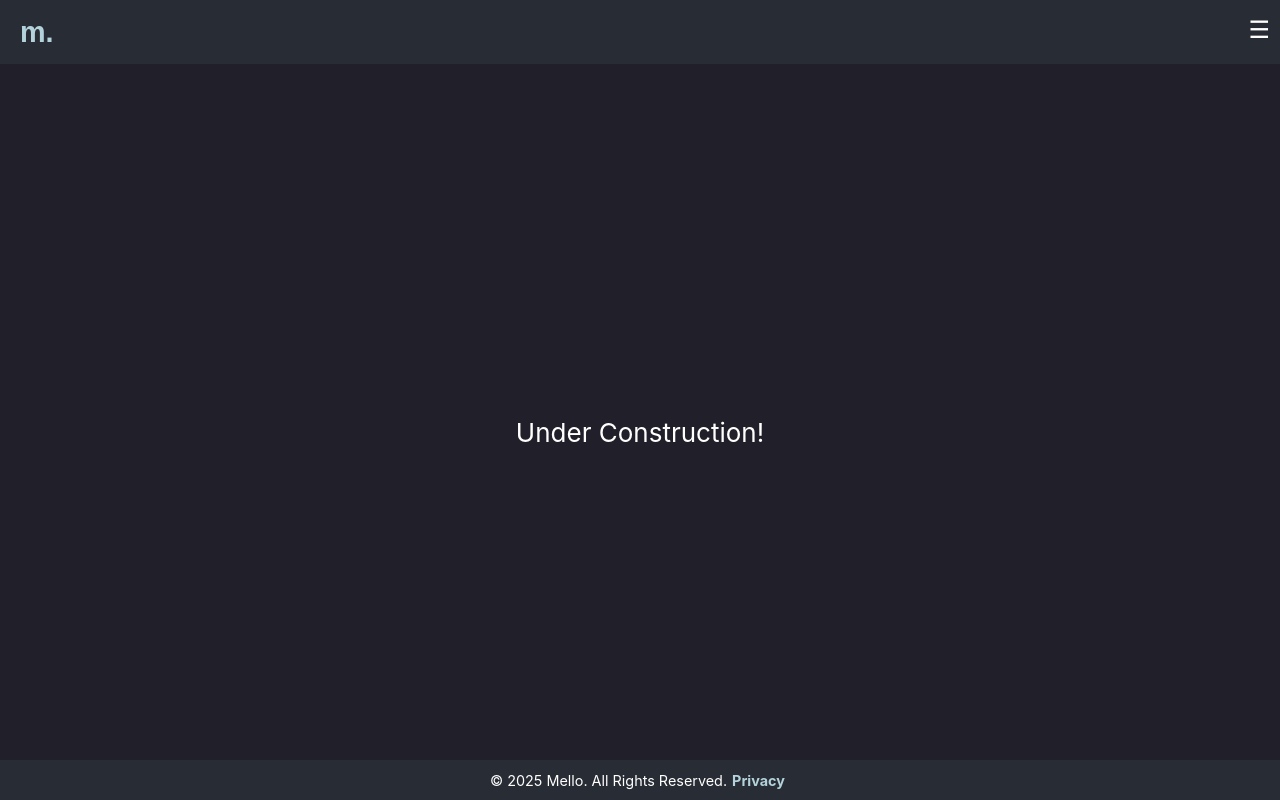
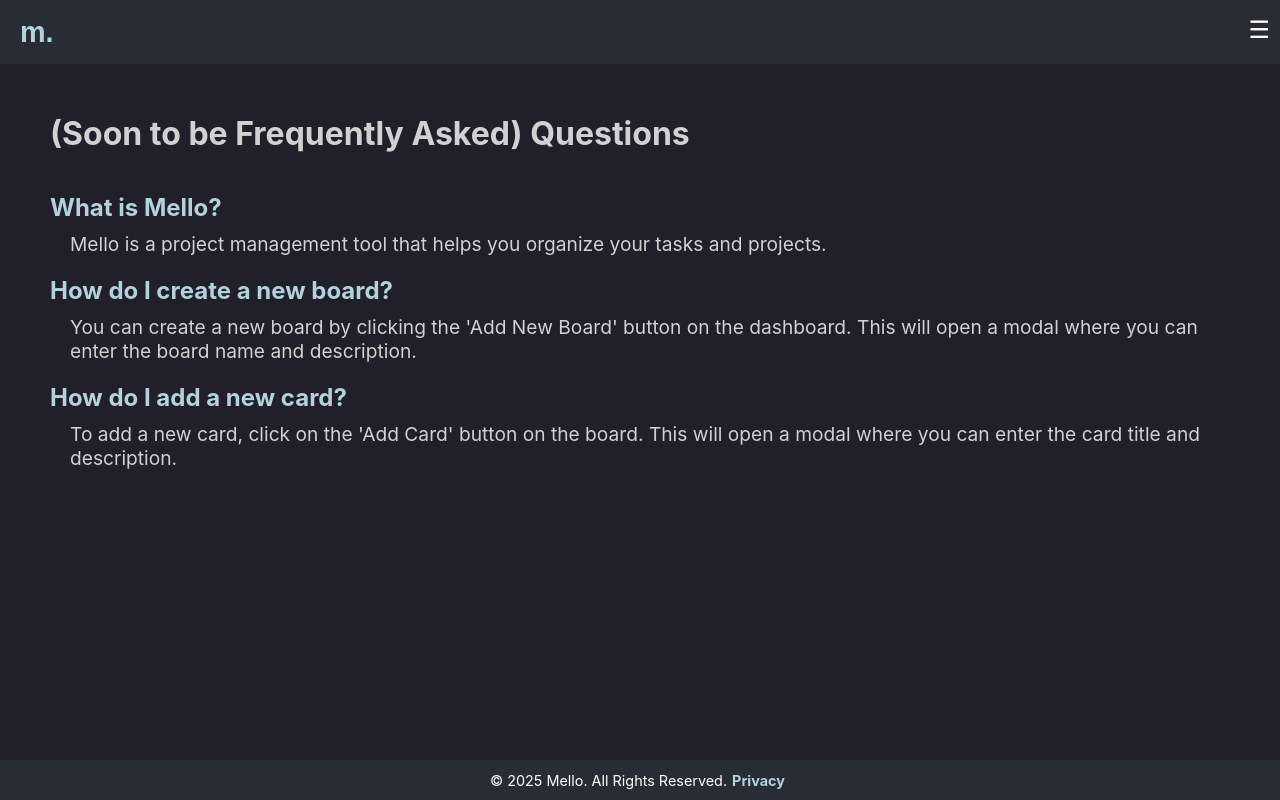
Before and after one commit to toryjarvis/mello, a React (Create React App) app: page /faq in a window 1280 px wide. Built offline with nearby package versions, Linux system fonts and the light colour scheme; no server answers.

Commit message:
added content to filler pages, set additional todos, and finished next phase feature plans. need to redo splash.

```diff
--- a/src/components/BoardGrid/BoardGrid.js
+++ b/src/components/BoardGrid/BoardGrid.js
@@ -5,6 +5,7 @@ import './BoardGrid.css';
 
 const BoardGrid = ({ boards, handleEditBoard }) => {
     // Render a grid of boards
+    // TODO: Fix order of new board appearance when adding
     // TODO: Sort functionality
     // TODO: Implement drag and drop functionality
     return (
--- a/src/components/BoardModal/BoardModal.js
+++ b/src/components/BoardModal/BoardModal.js
@@ -15,6 +15,7 @@ const BoardModal = ({ isOpen, onClose, mode, board }) => {
     }
   }, [mode, board]);
 
+  // TODO: Fix old board names appearing in the modal when adding new boards
   const handleBoardSave = async () => {
     if (!auth.currentUser) {
       console.error('User not authenticated');
--- a/src/components/Header/Header.js
+++ b/src/components/Header/Header.js
@@ -40,6 +40,7 @@ const Header = () => {
         {/* Navigation Menu */}
         <nav className={`Header-nav ${isOpen ? 'open' : ''}`}>
           <ul className='Header-list'>
+            {/* TODO: Set Home link conditional redirect to dashboard based on user authentication */}
             <li><Link to='/' onClick={toggleMenu}>Home</Link></li>
             <li><Link to='/about' onClick={toggleMenu}>About Mello</Link></li>
             <li><Link to='/faq' onClick={toggleMenu}>FAQ</Link></li>
--- /dev/null
+++ b/src/pages/ContactPage.css
@@ -0,0 +1,54 @@
+.Contact-Container {
+    display: flex;
+    flex-direction: column;
+    align-items: flex-start;
+    justify-content: flex-start;
+    padding: 50px;
+    min-height: 100vh;
+}
+
+.Contact-Title {
+    font-size: 2rem;
+    font-weight: bold;
+    margin-bottom: 20px;
+    color: #d1d1d1;
+}
+
+.Contact-Options {
+    display: flex;
+    margin: 20px 0;
+    flex-direction: row;
+    gap: 20px;
+    width: 100%;
+}
+
+.Contact-LinkedIn,
+.Contact-GitHub,
+.Contact-Email {
+    display: flex;
+    flex-direction: column;
+    align-items: center;
+    justify-content: center;
+    width: 100%;
+    padding: 20px;
+    background-color: #1e1e1e;
+    border-radius: 10px;
+    font-size: 2rem;
+    font-weight: bold;
+    margin-bottom: 20px;
+    color: #d1d1d1;
+    text-decoration: none;
+}
+
+.Contact-LinkedIn a,
+.Contact-GitHub a,
+.Contact-Email a {
+    color: #d1d1d1;
+    text-decoration: none;
+}
+
+.Contact-LinkedIn a:hover,
+.Contact-GitHub a:hover,
+.Contact-Email a:hover {
+    color: #88c0d0;
+}
--- a/src/pages/ContactPage.js
+++ b/src/pages/ContactPage.js
@@ -1,11 +1,29 @@
-import React, { Component } from 'react';
+import React, { Component } from "react";
+import "./ContactPage.css";
+import { Link } from "react-router-dom";
 
 export default class ContactPage extends Component {
-     render() {
-          return (
-               <div className='Contact-Text'>
-                    Under Construction!
-               </div>
-          )
-     }
+  render() {
+    return (
+      <div className="Contact-Container">
+        <div className="Contact-Title">Contact Mello</div>
+        <div className="Contact-Text">
+          Feel free to reach out if you have any questions, feedback, or
+          suggestions. While this is a personal portfolio project, I am open to
+          hearing from anyone who has used the app or has any contributions.
+        </div>
+        <div className="Contact-Options">
+          <div className="Contact-Email">
+            <Link to="mailto:toryjarvisdev@gmail.com">Email</Link>
+          </div>
+          <div className="Contact-LinkedIn">
+            <Link to="https://www.linkedin.com/in/victorjarvis/">LinkedIn</Link>
+          </div>
+          <div className="Contact-GitHub">
+            <Link to="https://github.com/vctrjrvs">Github</Link>
+          </div>
+        </div>
+      </div>
+    );
+  }
 }
--- /dev/null
+++ b/src/pages/FAQPage.css
@@ -0,0 +1,42 @@
+.FAQ-Container {
+    display: flex;
+    flex-direction: column;
+    align-items: flex-start;
+    justify-content: flex-start;
+    padding: 50px;
+    min-height: 100vh;
+}
+
+.FAQ-Title {
+    font-size: 2rem;
+    font-weight: bold;
+    margin-bottom: 20px;
+    color: #d1d1d1;
+}
+
+.FAQ-Questions {
+    display: flex;
+    flex-direction: column;
+    gap: 20px;
+    width: 100%;
+}
+
+.FAQ-Item {
+    display: flex;
+    flex-direction: column;
+    margin: 20px 0;
+}
+
+.FAQ-Question {
+    font-size: 1.5rem;
+    font-weight: bold;
+    margin-bottom: 5px;
+    color: #b4d2db;
+}
+
+.FAQ-Answer {
+    font-size: 1.2rem;
+    color: #d1d1d1;
+    margin-top: 5px;
+    padding-left: 20px; /* Optional: Add some padding to indent the answer */
+}
--- a/src/pages/FAQPage.js
+++ b/src/pages/FAQPage.js
@@ -1,11 +1,43 @@
-import React, { Component } from 'react';
+import React, { Component } from "react";
+import "./FAQPage.css";
 
 export default class FAQPage extends Component {
-     render() {
-          return (
-               <div className='FAQ-Text'>
-                    Under Construction!
-               </div>
-          )
-     }
+  render() {
+    return (
+      <div className="FAQ-Container">
+        <div className="FAQ-Title">(Soon to be Frequently Asked) Questions</div>
+        <ol className="FAQ-Question-List">
+          <li className="FAQ-Item">
+            <div class="FAQ-Question">
+              <strong>What is Mello?</strong>
+            </div>
+            <div class="FAQ-Answer">
+              Mello is a project management tool that helps you organize your
+              tasks and projects.
+            </div>
+          </li>
+          <li className="FAQ-Item">
+            <div class="FAQ-Question">
+              <strong>How do I create a new board?</strong>
+            </div>
+            <div class="FAQ-Answer">
+              You can create a new board by clicking the 'Add New Board' button
+              on the dashboard. This will open a modal where you can enter the
+              board name and description.{" "}
+            </div>
+          </li>
+          <li className="FAQ-Item">
+            <div class="FAQ-Question">
+              <strong>How do I add a new card?</strong>
+            </div>
+            <div class="FAQ-Answer">
+              To add a new card, click on the 'Add Card' button on the board.
+              This will open a modal where you can enter the card title and
+              description.
+            </div>
+          </li>
+        </ol>
+      </div>
+    );
+  }
 }
--- /dev/null
+++ b/src/pages/PrivacyPage.css
@@ -0,0 +1,15 @@
+.Privacy-Container {
+    display: flex;
+    flex-direction: column;
+    align-items: flex-start;
+    justify-content: flex-start;
+    padding: 50px;
+    min-height: 100vh;
+}
+
+.Privacy-Title {
+    font-size: 2rem;
+    font-weight: bold;
+    margin-bottom: 20px;
+    color: #d1d1d1;
+}
--- a/src/pages/PrivacyPage.js
+++ b/src/pages/PrivacyPage.js
@@ -1,10 +1,24 @@
 import React, { Component } from 'react';
+import './PrivacyPage.css';
 
 export default class PrivacyPage extends Component {
      render() {
           return (
+               <div className='Privacy-Container'>
+               <div className='Privacy-Title'>
+                    Privacy Policy
+               </div>
                <div className='Privacy-Text'>
-                    Under Construction!
+                    If you're reading this, you probably already know that this is a personal portfolio project.
+                    Rest assured, I am not a company, and I do not collect any data from you.
+                    I do not use cookies, and I do not track your IP address.
+                    <br />
+                    <br />
+                    Your privacy is important, and I do not want to collect any data from you without
+                    your explicit consent. Frankly, I'm also not interested in collecting any data from you or selling it.
+                    The most information "collected" so far is just your email address, used for signup, and future
+                    user authentication features such as password reset, email verification, and email notifications.
+               </div>
                </div>
           )
      }
```
